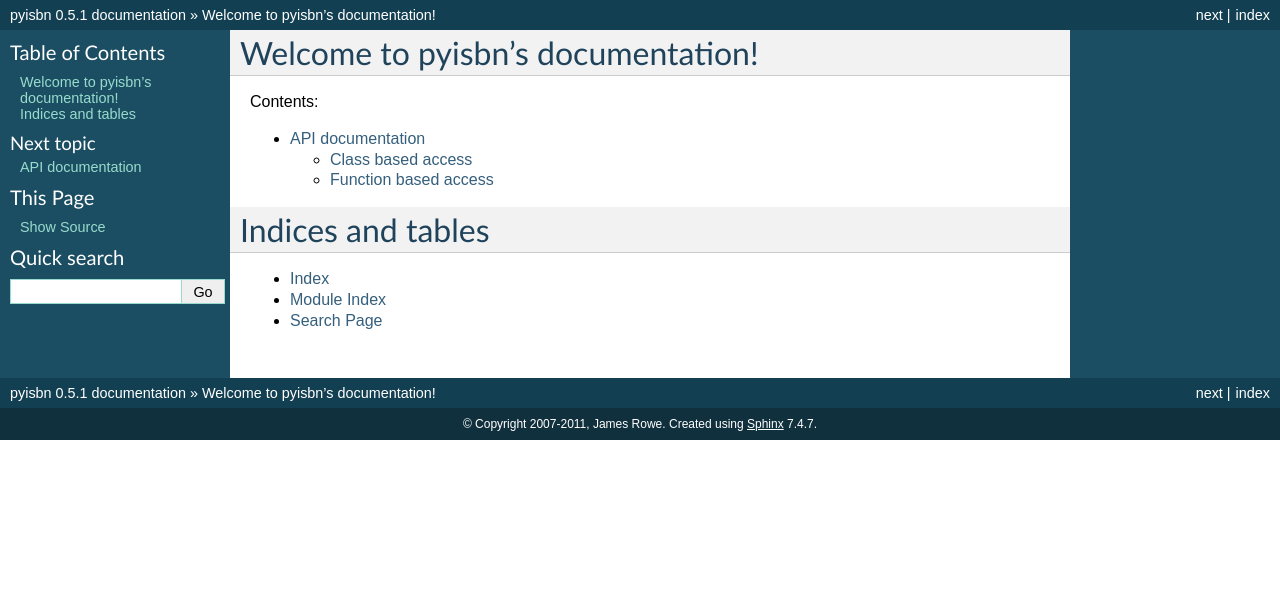
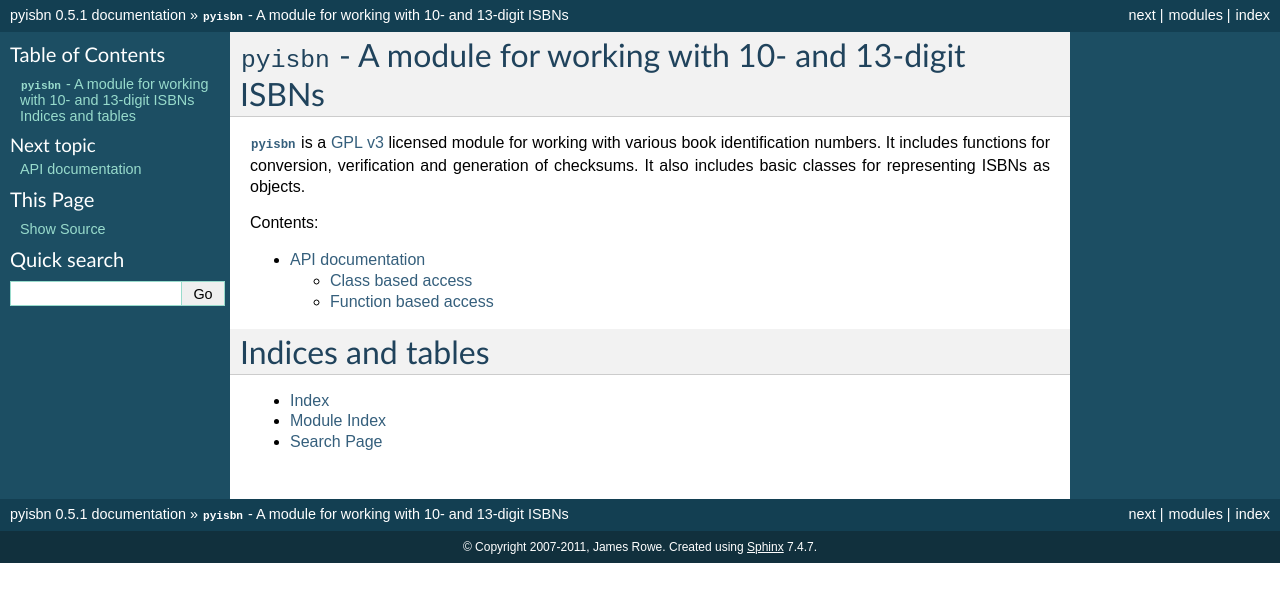
Before and after one commit to JNRowe/pyisbn, a Sphinx documentation site: the page built from doc/index.rst, in a window 1280 px wide. Shown: the top 602 px of the page. Built offline with Sphinx 7.4.7, drawn with Linux system fonts in a browser that asks for light colours.

Commit message:
Added intro text to Sphinx docs.

```diff
--- a/doc/index.rst
+++ b/doc/index.rst
@@ -3,8 +3,17 @@
    You can adapt this file completely to your liking, but it should at least
    contain the root `toctree` directive.
 
-Welcome to pyisbn's documentation!
-==================================
+.. module:: pyisbn
+
+``pyisbn`` - A module for working with 10- and 13-digit ISBNs
+=============================================================
+
+:mod:`pyisbn` is a `GPL v3`_ licensed module for working with various book
+identification numbers.  It includes functions for conversion, verification and
+generation of checksums.  It also includes basic classes for representing ISBNs
+as objects.
+
+.. _GPL v3: http://www.gnu.org/licenses/
 
 Contents:
 
```
